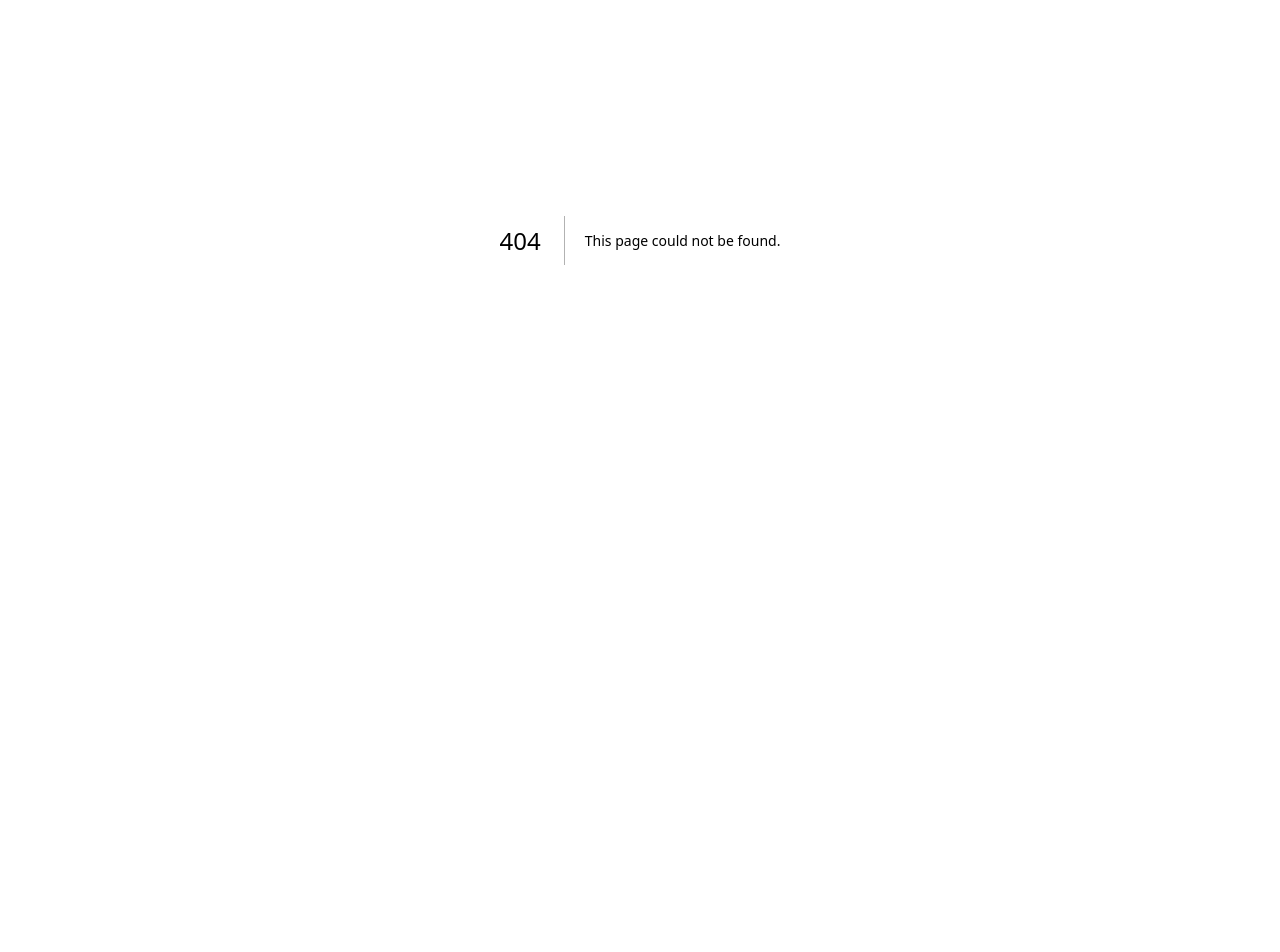
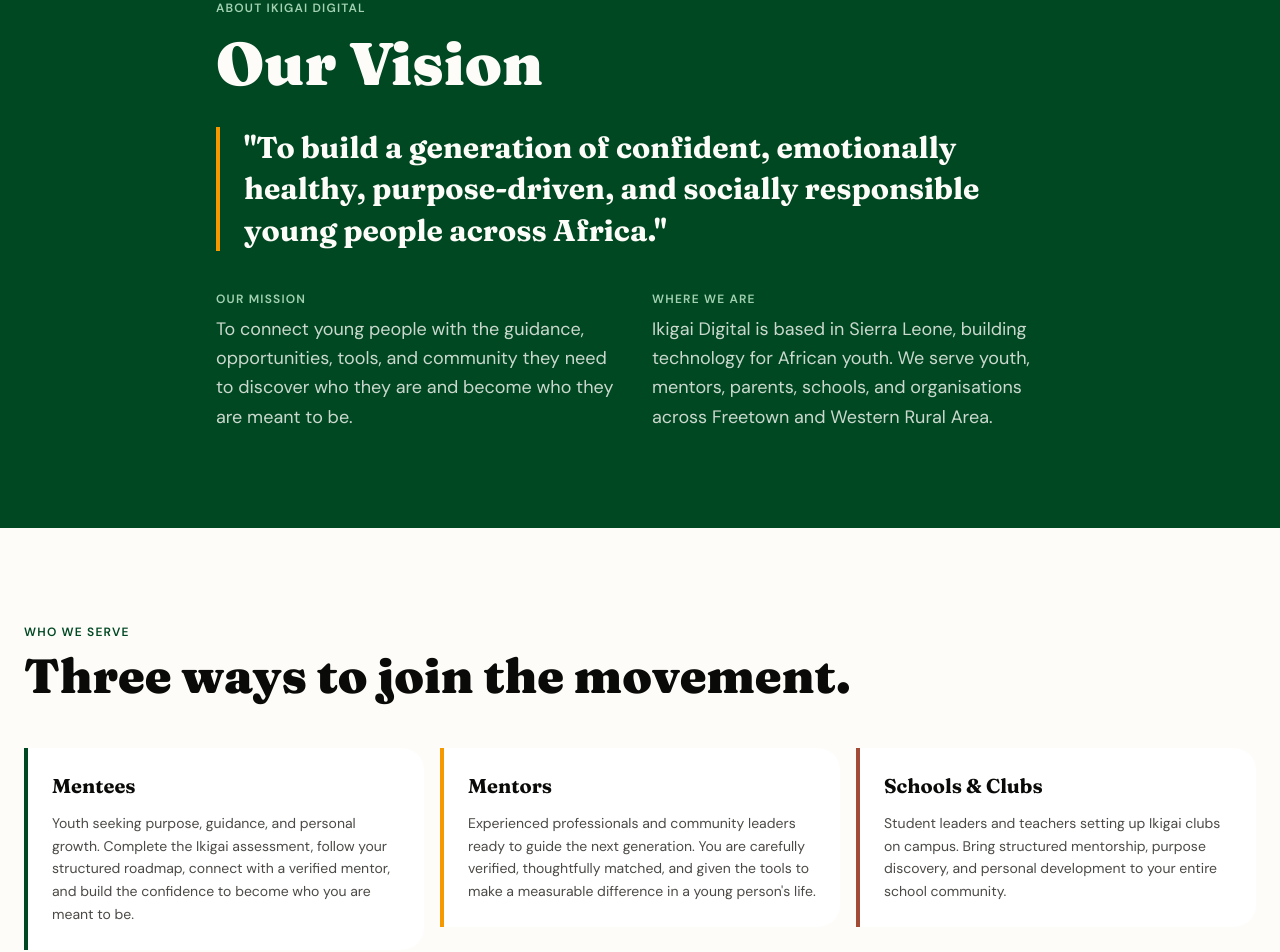
Before and after one commit to Walon-Foundation/ikigai, a Next.js app: page /about in a window 1280 px wide. Before the commit this address had no page. Shown: the part 160-1112 px from the top of the page. Before the commit the page ends 800 px from the top, so only its background shows below. Built offline with nearby package versions, Linux system fonts and the light colour scheme; no server answers.

Commit message:
feat: add About page — vision, mission, who we serve
Full-bleed green header with PRD vision quote. Three audience cards
(Mentees, Mentors, Schools & Clubs). Platform prose section.

```diff
--- /dev/null
+++ b/app/(marketing)/about/page.tsx
@@ -0,0 +1,145 @@
+import { Footer } from "@/components/marketing/footer";
+import { InstallCta } from "@/components/marketing/install-cta";
+import { Nav } from "@/components/marketing/nav";
+import { SectionReveal } from "@/components/marketing/section-reveal";
+
+const WHO_WE_SERVE = [
+  {
+    title: "Mentees",
+    body: "Youth seeking purpose, guidance, and personal growth. Complete the Ikigai assessment, follow your structured roadmap, connect with a verified mentor, and build the confidence to become who you are meant to be.",
+    accent: "border-primary",
+  },
+  {
+    title: "Mentors",
+    body: "Experienced professionals and community leaders ready to guide the next generation. You are carefully verified, thoughtfully matched, and given the tools to make a measurable difference in a young person's life.",
+    accent: "border-accent",
+  },
+  {
+    title: "Schools & Clubs",
+    body: "Student leaders and teachers setting up Ikigai clubs on campus. Bring structured mentorship, purpose discovery, and personal development to your entire school community.",
+    accent: "border-earth",
+  },
+] as const;
+
+export default function AboutPage() {
+  return (
+    <div className="min-h-screen bg-background">
+      <Nav />
+      <main>
+        {/* Vision & Mission */}
+        <section className="bg-primary pb-24 pt-40">
+          <div className="mx-auto max-w-4xl px-6">
+            <p className="mb-4 text-xs font-semibold uppercase tracking-widest text-primary-muted">
+              About Ikigai Digital
+            </p>
+            <h1 className="font-display mb-8 text-5xl font-black leading-[1.05] text-primary-foreground sm:text-6xl">
+              Our Vision
+            </h1>
+            <blockquote className="mb-10 border-l-4 border-accent pl-6">
+              <p className="font-display text-2xl font-bold leading-snug text-primary-foreground sm:text-3xl">
+                "To build a generation of confident, emotionally healthy,
+                purpose-driven, and socially responsible young people across
+                Africa."
+              </p>
+            </blockquote>
+            <div className="grid gap-6 sm:grid-cols-2">
+              <div>
+                <p className="mb-2 text-xs font-semibold uppercase tracking-widest text-primary-muted">
+                  Our Mission
+                </p>
+                <p className="text-lg leading-relaxed text-primary-foreground/80">
+                  To connect young people with the guidance, opportunities,
+                  tools, and community they need to discover who they are and
+                  become who they are meant to be.
+                </p>
+              </div>
+              <div>
+                <p className="mb-2 text-xs font-semibold uppercase tracking-widest text-primary-muted">
+                  Where We Are
+                </p>
+                <p className="text-lg leading-relaxed text-primary-foreground/80">
+                  Ikigai Digital is based in Sierra Leone, building technology
+                  for African youth. We serve youth, mentors, parents, schools,
+                  and organisations across Freetown and Western Rural Area.
+                </p>
+              </div>
+            </div>
+          </div>
+        </section>
+
+        {/* Who We Serve */}
+        <section className="bg-background py-24">
+          <div className="mx-auto max-w-7xl px-6">
+            <SectionReveal>
+              <div className="mb-12">
+                <p className="mb-3 text-xs font-semibold uppercase tracking-widest text-primary">
+                  Who We Serve
+                </p>
+                <h2 className="font-display text-4xl font-black text-foreground sm:text-5xl">
+                  Three ways to join the movement.
+                </h2>
+              </div>
+            </SectionReveal>
+            <div className="grid gap-4 sm:grid-cols-3">
+              {WHO_WE_SERVE.map((item, i) => (
+                <SectionReveal key={item.title} delay={i * 0.1}>
+                  <div
+                    className={`rounded-r-2xl border-l-4 bg-card px-6 py-6 transition-all duration-200 hover:-translate-y-0.5 hover:shadow-md ${item.accent}`}
+                  >
+                    <h3 className="font-display mb-3 text-xl font-bold text-foreground">
+                      {item.title}
+                    </h3>
+                    <p className="text-sm leading-relaxed text-muted-foreground">
+                      {item.body}
+                    </p>
+                  </div>
+                </SectionReveal>
+              ))}
+            </div>
+          </div>
+        </section>
+
+        {/* The Platform */}
+        <section className="bg-secondary py-24">
+          <SectionReveal>
+            <div className="mx-auto max-w-3xl px-6">
+              <p className="mb-3 text-xs font-semibold uppercase tracking-widest text-primary">
+                The Platform
+              </p>
+              <h2 className="font-display mb-6 text-4xl font-black text-foreground">
+                Technology meets human connection.
+              </h2>
+              <div className="space-y-4 text-base leading-relaxed text-muted-foreground">
+                <p>
+                  Ikigai Digital combines artificial intelligence, mentorship,
+                  self-discovery, structured learning, wellness tools, and
+                  community engagement into a single ecosystem designed for
+                  African youth.
+                </p>
+                <p>
+                  Unlike traditional mentorship programmes that rely on informal
+                  relationships and manual matching, Ikigai creates a
+                  structured, accountable, and scalable experience through
+                  AI-powered matching, developmental roadmaps, activity
+                  participation, and progress tracking.
+                </p>
+                <p>
+                  Every interaction — a mentorship session, a journal entry, a
+                  workshop, a community project — is tracked, visualised, and
+                  celebrated. We believe that when young people can see their
+                  growth, they keep growing.
+                </p>
+              </div>
+            </div>
+          </SectionReveal>
+        </section>
+
+        <InstallCta
+          headline="Be part of the movement."
+          body="Join hundreds of youth, mentors, and schools already building the next generation of African leaders."
+        />
+      </main>
+      <Footer />
+    </div>
+  );
+}
```
